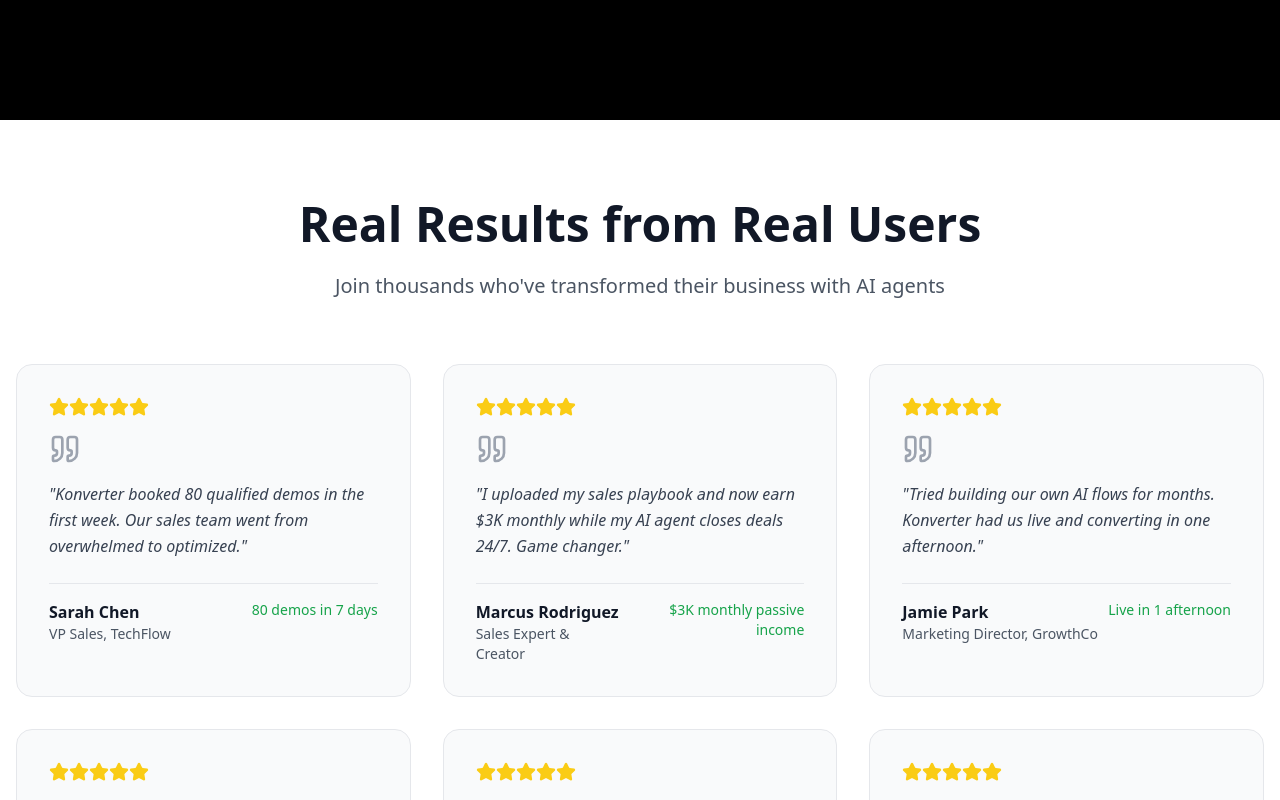
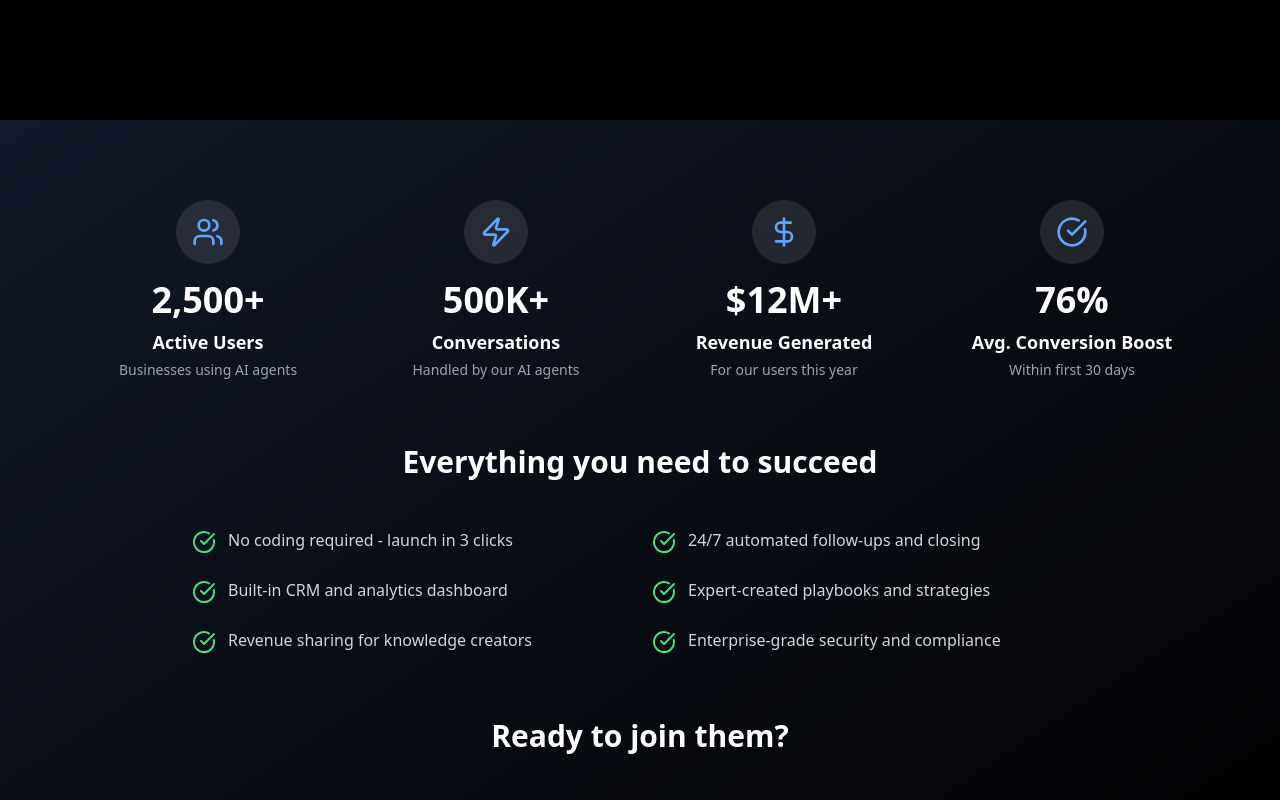
Before and after one commit to joshoneski/konverter-secret-launch, a React (Vite) app: page / in a window 1280 px wide. Shown: the part 2240-3040 px from the top of the page. Built offline with nearby package versions, Linux system fonts and the light colour scheme.

Commit message:
Remove real results section
Remove the "Real Results" section from the testimonials.

```diff
--- a/src/pages/Index.tsx
+++ b/src/pages/Index.tsx
@@ -3,7 +3,6 @@ import Navbar from "@/components/Navbar";
 import SimpleHero from "@/components/SimpleHero";
 import HowItWorks from "@/components/HowItWorks";
 import CapabilitiesSection from "@/components/CapabilitiesSection";
-import TestimonialsSection from "@/components/TestimonialsSection";
 import SocialProof from "@/components/SocialProof";
 import StatStrip from "@/components/StatStrip";
 import AboutSection from "@/components/AboutSection";
@@ -26,7 +25,6 @@ export default function Index() {
       <SimpleHero />
       <HowItWorks />
       <CapabilitiesSection />
-      <TestimonialsSection />
       <SocialProof />
       <StatStrip />
       <AboutSection />
```
